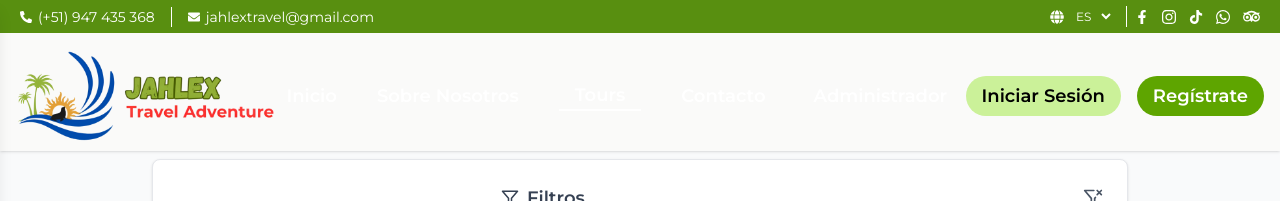
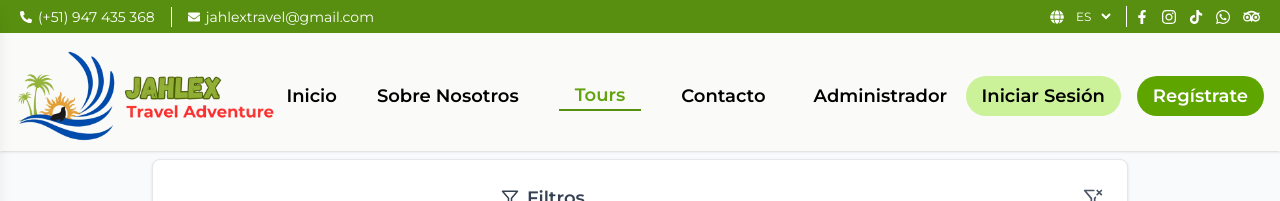
Before and after one commit to MagalyCanelo/JahlexTravelV2, a Next.js app: page /tours in a window 1280 px wide. Shown: the top 201 px of the page. Built offline with nearby package versions, Linux system fonts and the light colour scheme.

Commit message:
feat: Cambio de color dinámico

```diff
--- a/app/Components/Header.tsx
+++ b/app/Components/Header.tsx
@@ -22,8 +22,8 @@ const Header = (props: { className?: string; onClick?: () => void }) => {
     <header
       className={`w-full ${
         pathname !== "/"
-          ? "!bg-stone-50 relative top-0 shadow "
-          : "absolute top-0"
+          ? "!bg-stone-50 relative top-0 shadow text-black"
+          : "absolute top-0 text-white"
       } z-50 ${props.className} transition-all duration-100 ease-in-out `}
     >
       <TopBar />
@@ -38,7 +38,7 @@ const Header = (props: { className?: string; onClick?: () => void }) => {
           />
         </Link>
 
-        <nav className="lg:flex hidden space-x-8 items-center text-white lg:text-md xl:text-lg font-semibold">
+        <nav className="lg:flex hidden space-x-8 items-center lg:text-md xl:text-lg font-semibold">
           <Link
             href="/"
             className={
@@ -53,7 +53,7 @@ const Header = (props: { className?: string; onClick?: () => void }) => {
             href="/aboutus"
             className={
               pathname === "/aboutus"
-                ? " border-b-2 border-white transition-all"
+                ? "oliva-c border-b-2 border-oliva-o transition-all"
                 : "hover:border-b-2 hover:border-white px-2 transition-all"
             }
           >
@@ -63,7 +63,7 @@ const Header = (props: { className?: string; onClick?: () => void }) => {
             href="/tours"
             className={
               pathname === "/tours"
-                ? " border-b-2 border-white px-4 transition-all"
+                ? "text-black oliva-c border-b-2 border-oliva-o px-4 transition-all"
                 : "hover:border-b-2 hover:border-white px-2 transition-all"
             }
           >
@@ -73,7 +73,7 @@ const Header = (props: { className?: string; onClick?: () => void }) => {
             href="/contacto"
             className={
               pathname === "/contacto"
-                ? " border-b-2 border-white  px-4 transition-all"
+                ? "text-black oliva-c border-b-2 border-oliva-o  px-4 transition-all"
                 : "hover:border-b-2 hover:border-white px-2 transition-all"
             }
           >
@@ -83,7 +83,7 @@ const Header = (props: { className?: string; onClick?: () => void }) => {
             href={"/administrador"}
             className={
               pathname === "/administrador"
-                ? " border-b-2 border-white px-4 transition-all"
+                ? "text-black oliva-c border-b-2 border-oliva-o px-4 transition-all"
                 : "hover:border-b-2 hover:border-white px-2 transition-all"
             }
           >
--- a/app/aboutus/page.tsx
+++ b/app/aboutus/page.tsx
@@ -4,7 +4,7 @@ import Header from '../Components/Header'
 function page() {
   return (
     <div>
-        <Header className="bg-oliva-c text-black " />
+        <Header className="bg-oliva-c" />
     </div>
   )
 }
--- a/app/tours/Components/ListaTours.tsx
+++ b/app/tours/Components/ListaTours.tsx
@@ -44,7 +44,7 @@ function ListaTours(props: { listaTours: BaseTour[] }) {
         </div>
 
         {/* Otros filtros u opciones */}
-        <div className="flex items-center gap-6 pb-2">
+        <div className="flex items-center gap-6 pb-2 text-black">
           <DestinoFilter />
         </div>
       </div>
```
